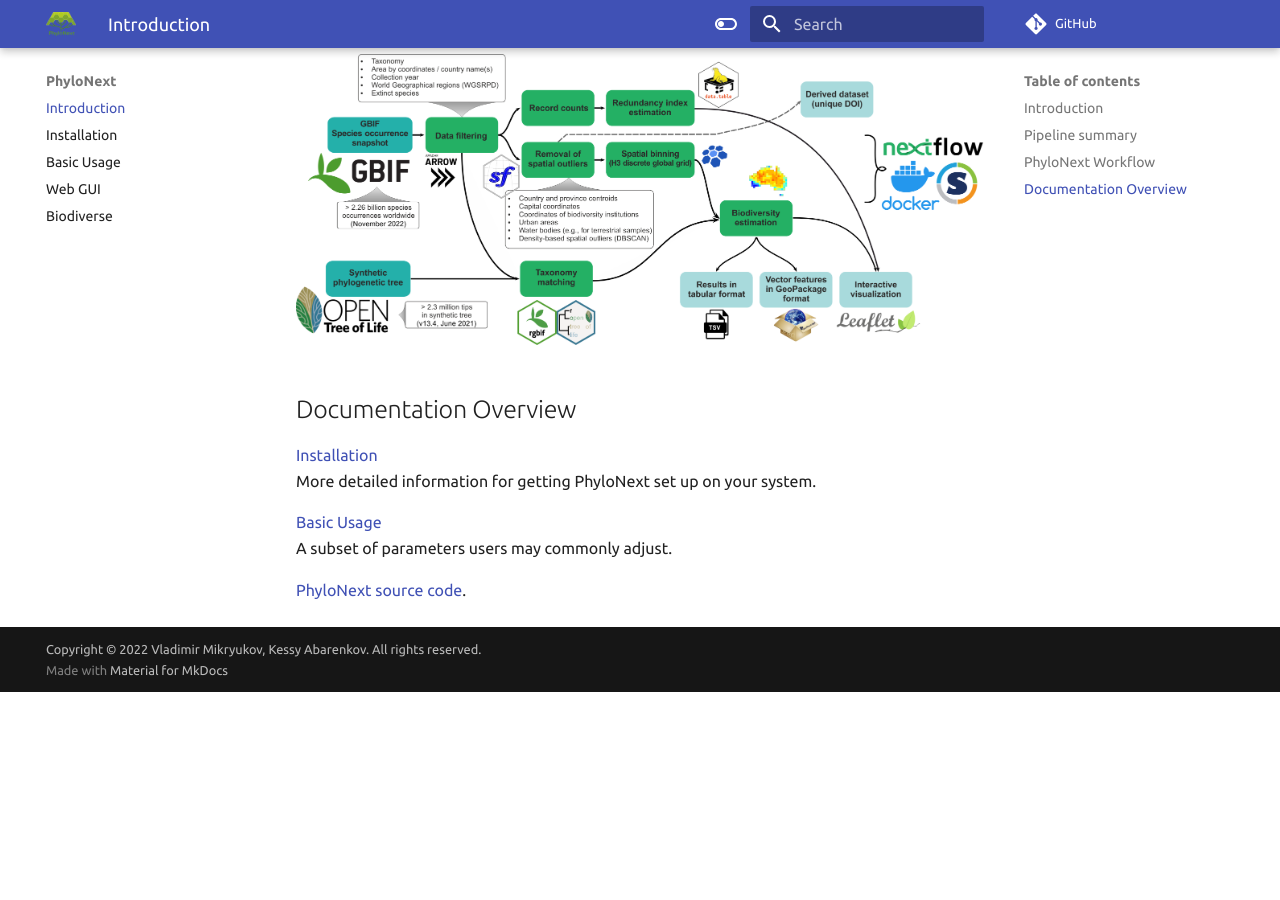
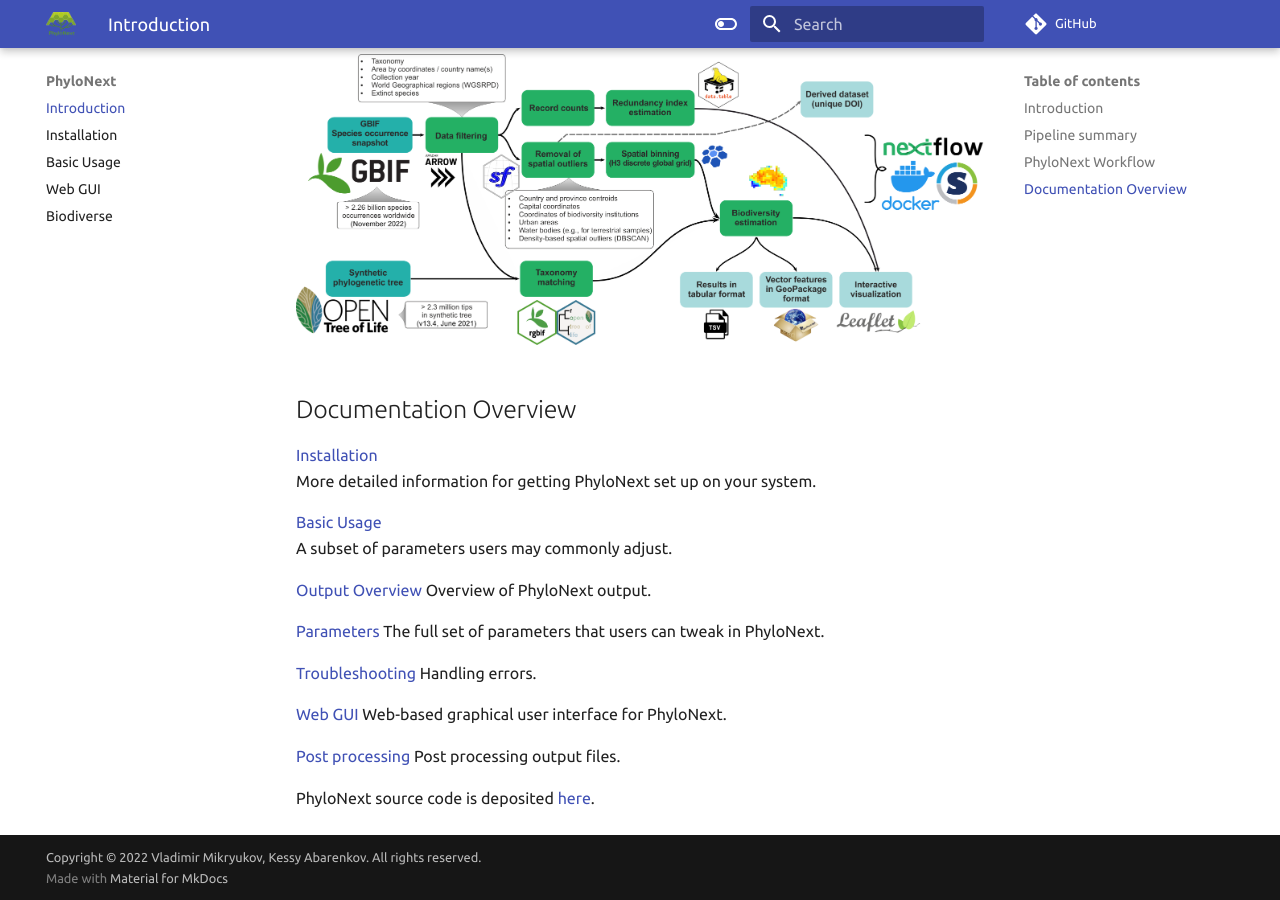
Before and after one commit to vmikk/phylonext_manual, an MkDocs documentation site: the page built from docs/index.md, in a window 1280 px wide and 900 px high, scrolled down 1034 px. Built offline with MkDocs 1.6.1 and Material for MkDocs 9.7.7, drawn with Linux system fonts in a browser that asks for light colours; comment, search, counter and statistics services are not loaded; before the commit the page ends 1726 px from its top, so only the background shows below that.

Commit message:
upd docs overview

```diff
--- a/docs/index.md
+++ b/docs/index.md
@@ -35,4 +35,19 @@ More detailed information for getting PhyloNext set up on your system.
 [Basic Usage](usage.md)
 A subset of parameters users may commonly adjust.
 
-[PhyloNext source code](https://github.com/vmikk/PhyloNext).
+[Output Overview](outputs.md)
+Overview of PhyloNext output.
+
+[Parameters](parameters.md)
+The full set of parameters that users can tweak in PhyloNext.
+
+[Troubleshooting](troubleshooting.md)
+Handling errors.
+
+[Web GUI](webgui.md)
+Web-based graphical user interface for PhyloNext.
+
+[Post processing](post.md)
+Post processing output files.
+
+PhyloNext source code is deposited [here](https://github.com/vmikk/PhyloNext).
```
